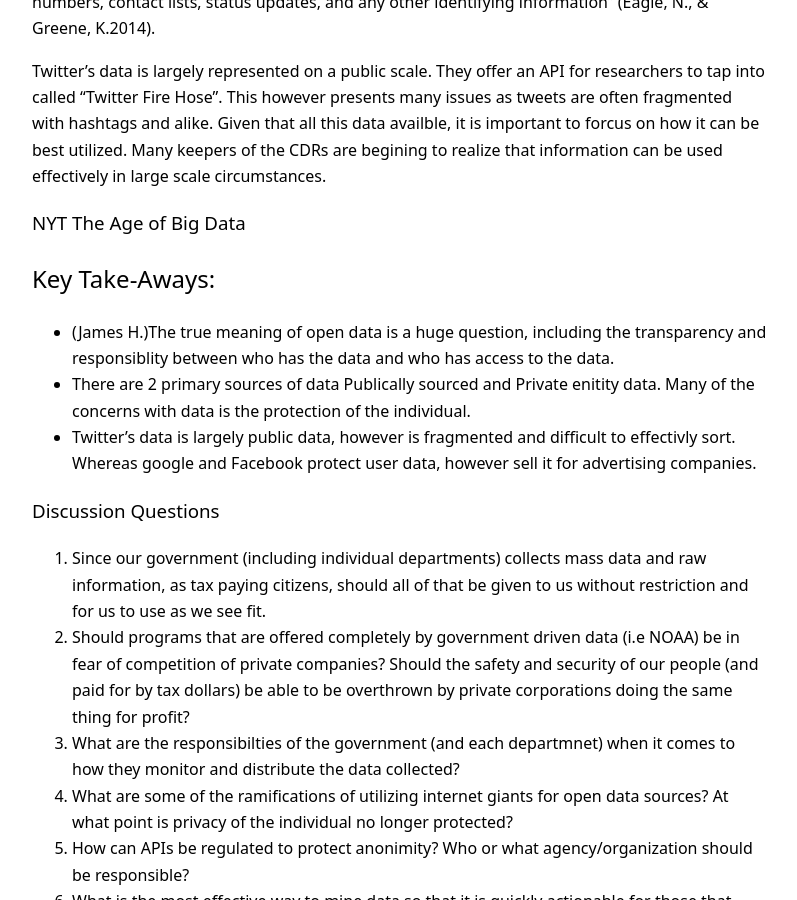
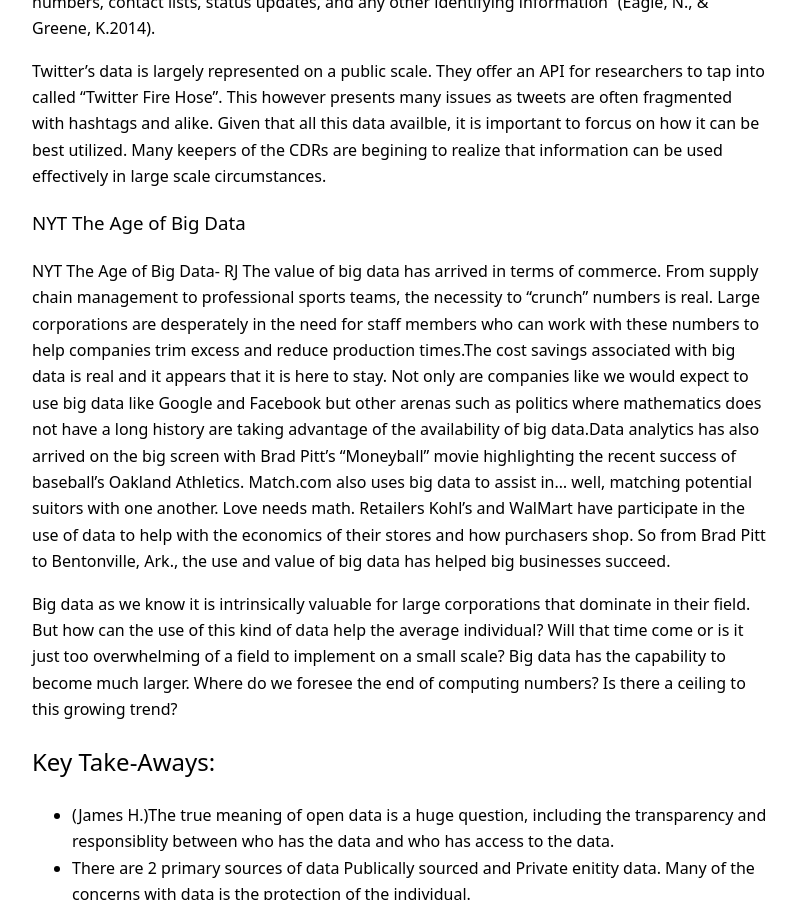
Before and after one commit to RandyWilkinsASU/ddm-textbook-summer-2019, a Jekyll site: the page built from _posts/2019-07-07-ch01-open-data.md, in a window 1280 px wide and 900 px high, scrolled down 2297 px. Shown: the whole window, without its empty margins (240-1037 px from the left). Built offline with Jekyll 4.4.1, drawn with Linux system fonts in a browser that asks for light colours; our own code applies the rules of GitHub Pages for plain Markdown files.

Commit message:
Update 2019-07-07-ch01-open-data.md

```diff
--- a/_posts/2019-07-07-ch01-open-data.md
+++ b/_posts/2019-07-07-ch01-open-data.md
@@ -33,6 +33,12 @@ Twitter’s data is largely represented on a public scale. They offer an API for
 
 ### NYT **The Age of Big Data**
 
+NYT The Age of Big Data- RJ
+The value of big data has arrived in terms of commerce. From supply chain management to professional sports teams, the necessity to “crunch” numbers is real. Large corporations are desperately in the need for staff members who can work with these numbers to help companies trim excess and reduce production times.The cost savings associated with big data is real and it appears that it is here to stay. Not only are companies like we would expect to use big data like Google and Facebook but other arenas such as politics where mathematics does not have a long history are taking advantage of the availability of big data.Data analytics has also arrived on the big screen with Brad Pitt’s “Moneyball” movie highlighting the recent success of baseball’s Oakland Athletics. Match.com also uses big data to assist in… well, matching potential suitors with one another. Love needs math. Retailers Kohl’s and WalMart have participate in the use of data to help with the economics of their stores and how purchasers shop. So from Brad Pitt to Bentonville, Ark., the use and value of big data has helped big businesses succeed.
+
+
+Big data as we know it is intrinsically valuable for large corporations that dominate in their field. But how can the use of this kind of data help the average individual? Will that time come or is it just too overwhelming of a field to implement on a small scale?
+Big data has the capability to become much larger. Where do we foresee the end of computing numbers? Is there a ceiling to this growing trend?
 
 
 ## Key Take-Aways:
```
